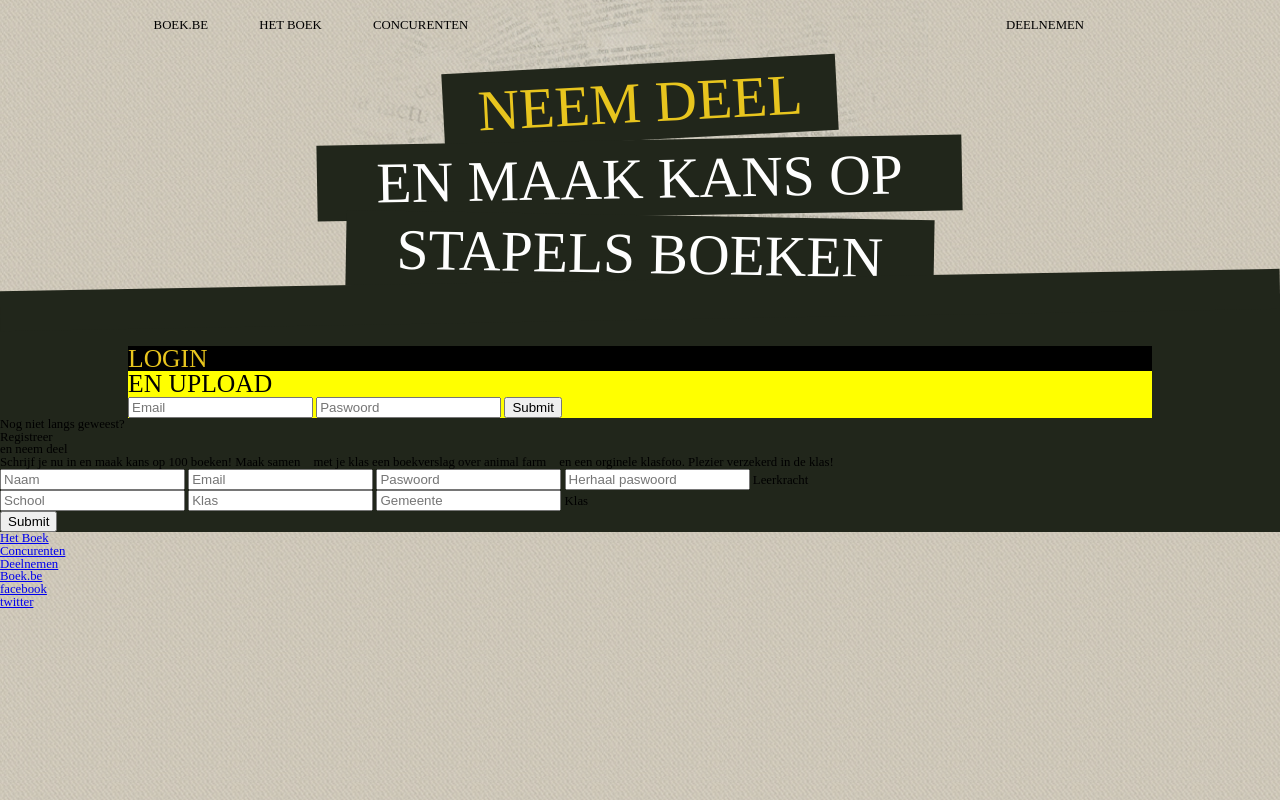
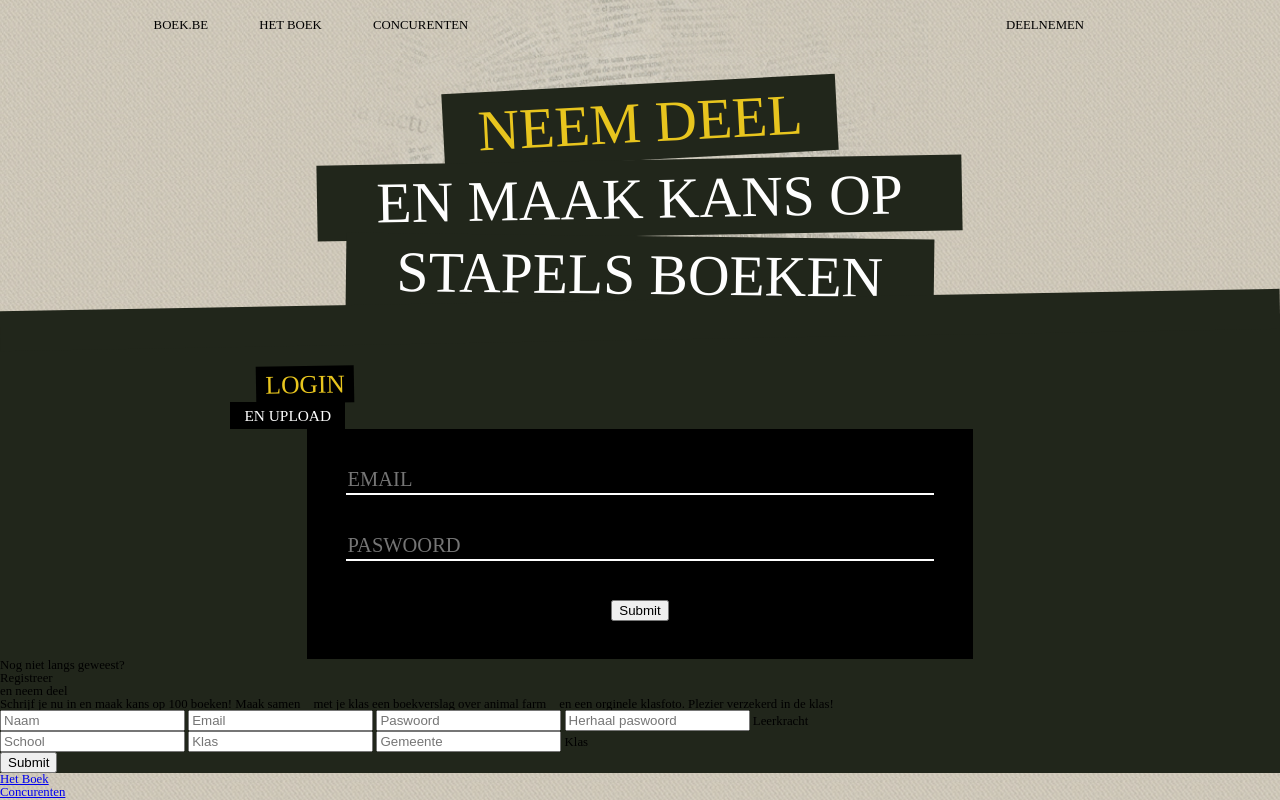
Before and after one commit to alexbern/MAIV, a PHP site: page /view/deelnemen.php in a window 1280 px wide. Run offline with PHP 8.4, Linux system fonts and the light colour scheme; the template is opened without the code that fills it, so the values that code supplies are empty; some libraries are stand-ins or nearby versions.

Commit message:
Login form css

```diff
--- a/_scss/_deelnemen.scss
+++ b/_scss/_deelnemen.scss
@@ -8,7 +8,7 @@ body{
 
 .header-wrapper{
   width: 100%;
-  height: 280px;
+  height: 300px;
   background: url('/assets/img/paper-background.png');
   background-repeat: no-repeat;
   background-position: center ;
@@ -25,7 +25,7 @@ body{
       text-align: center;
       width: 70%;
       margin: 0 auto;
-      margin-top: 5rem;
+      margin-top: 6.6rem;
       h1{
         margin: 0 auto;
       }
@@ -48,7 +48,7 @@ body{
     }
     .stapelsboeken{
       width: 82%;
-      transform: rotate(1deg);
+      transform: rotate(0.7deg);
     }
   }
 }//END HEADER
@@ -63,6 +63,9 @@ body{
 .title{
   font-family: Lietz;
   text-transform: uppercase;
+  text-align: center;
+  padding-top: 6px;
+  padding-bottom: 5px;
   font-size: 2rem;
 }
 
@@ -72,12 +75,46 @@ body{
   width: 100%;
   background-color: $groen;
   .login-section{
-    background-color: yellow;
     width: 1024px;
     margin: 0 auto;
+    header{
+      width: 80%;
+      margin: 0 auto;
+      .login-title{
+        color: $geel;
+        background-color: black;
+        width: 12%;
+        transform: rotate(-1deg);
+        margin-left: 2rem;
+      }
+      .upload-title{
+        color: $wit;
+        font-size: 1.2rem;
+        background-color: black;
+        width: 14%;
+      }
+    }
+    .login-form{
+      width: 65%;
+      margin: 0 auto;
+      background-color: black;
+      display: flex;
+      flex-direction: column;
+      justify-content: center;
+      align-items: center;
+      padding: 3rem;
+      input[type="email"], input[type="password"]{
+        background-color: transparent;
+        margin-bottom: 3rem;
+        padding-bottom: 2px;
+        color: $wit;
+        font-family: Gothic;
+        font-size: 1.6rem;
+        border: none;
+        border-bottom: $wit 2px solid;
+        width: 100%;
+      }
+    }
   }
-  .login-title{
-    color: $geel;
-    background-color: black;
-  }
+
 }
--- a/css/style.css
+++ b/css/style.css
@@ -109,7 +109,7 @@ body {
 
 .header-wrapper {
   width: 100%;
-  height: 280px;
+  height: 300px;
   background: url("/assets/img/paper-background.png");
   background-repeat: no-repeat;
   background-position: center;
@@ -134,7 +134,7 @@ body {
   text-align: center;
   width: 70%;
   margin: 0 auto;
-  margin-top: 5rem;
+  margin-top: 6.6rem;
 }
 
 .header-wrapper .header .texts h1 {
@@ -164,8 +164,8 @@ body {
 
 .header-wrapper .header .stapelsboeken {
   width: 82%;
-  -webkit-transform: rotate(1deg);
-          transform: rotate(1deg);
+  -webkit-transform: rotate(0.7deg);
+          transform: rotate(0.7deg);
 }
 
 .diagonal {
@@ -179,6 +179,9 @@ body {
 .title {
   font-family: Lietz;
   text-transform: uppercase;
+  text-align: center;
+  padding-top: 6px;
+  padding-bottom: 5px;
   font-size: 2rem;
 }
 
@@ -190,12 +193,58 @@ body {
 }
 
 .main-container .login-section {
-  background-color: yellow;
   width: 1024px;
   margin: 0 auto;
 }
 
-.main-container .login-title {
+.main-container .login-section header {
+  width: 80%;
+  margin: 0 auto;
+}
+
+.main-container .login-section header .login-title {
   color: #E8C51E;
   background-color: black;
+  width: 12%;
+  -webkit-transform: rotate(-1deg);
+          transform: rotate(-1deg);
+  margin-left: 2rem;
 }
+
+.main-container .login-section header .upload-title {
+  color: #FEFEFE;
+  font-size: 1.2rem;
+  background-color: black;
+  width: 14%;
+}
+
+.main-container .login-section .login-form {
+  width: 65%;
+  margin: 0 auto;
+  background-color: black;
+  display: -webkit-flex;
+  display: -ms-flexbox;
+  display: flex;
+  -webkit-flex-direction: column;
+      -ms-flex-direction: column;
+          flex-direction: column;
+  -webkit-justify-content: center;
+      -ms-flex-pack: center;
+          justify-content: center;
+  -webkit-align-items: center;
+      -ms-flex-align: center;
+          align-items: center;
+  padding: 3rem;
+}
+
+.main-container .login-section .login-form input[type="email"], .main-container .login-section .login-form input[type="password"] {
+  background-color: transparent;
+  margin-bottom: 3rem;
+  padding-bottom: 2px;
+  color: #FEFEFE;
+  font-family: Gothic;
+  font-size: 1.6rem;
+  border: none;
+  border-bottom: #FEFEFE 2px solid;
+  width: 100%;
+}
--- a/view/deelnemen.php
+++ b/view/deelnemen.php
@@ -63,15 +63,16 @@
 
 <div class="diagonal"></div>
 <main class="main-container">
+
   <section class="login-section">
     <header>
       <h2 class="login-title title">Login</h2>
       <h3 class="upload-title title">en upload</h3>
     </header>
-    <form name="login-form" action="<?php echo $basepath;?>/deelnemen" method="post">
+    <form name="login-form" class="login-form" action="<?php echo $basepath;?>/deelnemen" method="post">
       <input type="hidden" name="type-form" value="login">
-      <input type="email" name="email" placeholder="Email">
-      <input type="Password" name="password" placeholder="Paswoord">
+      <input type="email" name="email" placeholder="EMAIL">
+      <input type="Password" name="password" placeholder="PASWOORD">
       <input type="submit" placeholder="login >">
     </form>
   </section>
```
